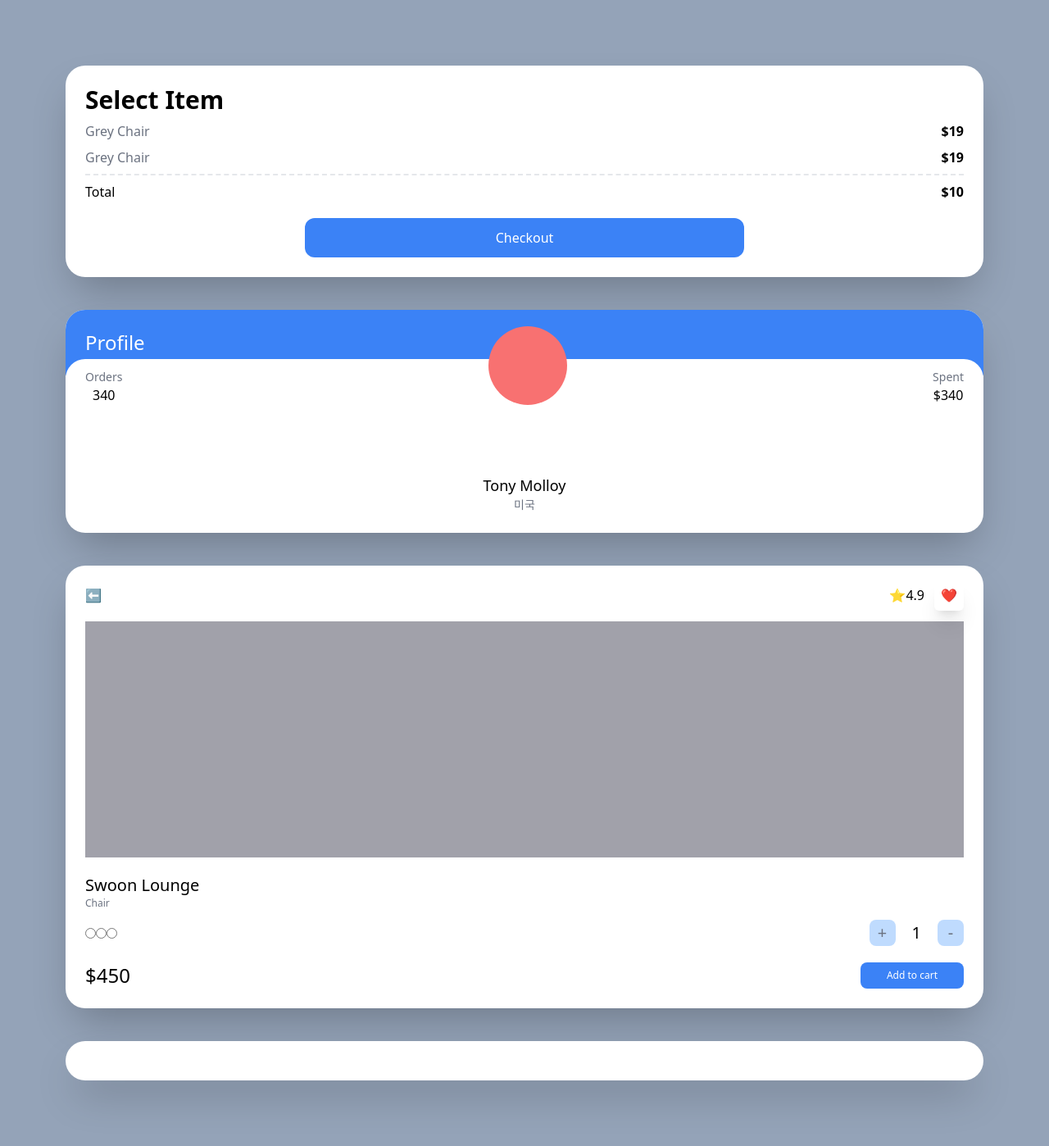
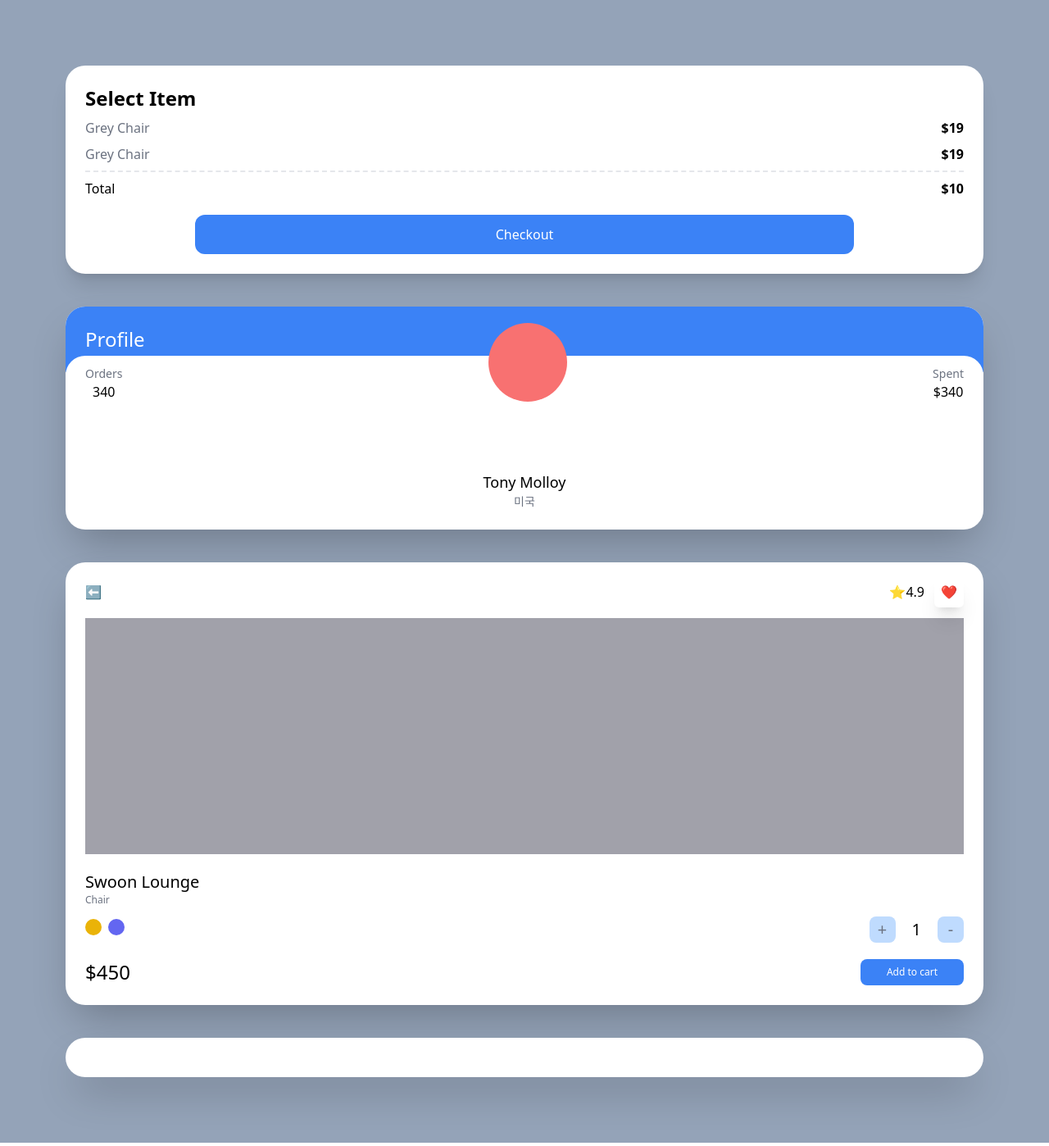
Before and after one commit to css9596/carrot-market, a Next.js app: page / in a window 1280 px wide. Shown: the whole page at 82% size. Built offline with nearby package versions, Linux system fonts and the light colour scheme.

Commit message:
Tailwind Practice Two

```diff
--- a/pages/index.tsx
+++ b/pages/index.tsx
@@ -3,8 +3,8 @@ import type {NextPage} from 'next';
 const Home: NextPage = () => {
     return (
         <div className="bg-slate-400 py-20 px-20 grid gap-10 min-h-screen">
-            <div className="bg-white p-6 rounded-3xl shadow-2xl">
-                <span className="font-semibold text-3xl">Select Item</span>
+            <div className="bg-white p-6 rounded-3xl shadow-xl">
+                <span className="font-semibold text-2xl">Select Item</span>
                 <div className="flex justify-between my-2">
                     <span className="text-gray-500">Grey Chair</span>
                     <span className="font-semibold">$19</span>
@@ -17,7 +17,12 @@ const Home: NextPage = () => {
                     <span>Total</span>
                     <span className="font-semibold">$10</span>
                 </div>
-                <div className="mt-5 bg-blue-500 text-white p-3 text-center rounded-xl w-2/4 mx-auto">Checkout</div>
+                <button
+                    className="mt-5 bg-blue-500 text-white p-3
+                    text-center rounded-xl w-3/4 block mx-auto
+                    hover:bg-teal-500 hover:text-black
+                    active:bg-yellow-500 focus:text-red-500">Checkout
+                </button>
             </div>
             <div className="bg-white overflow-hidden rounded-3xl shadow-2xl">
                 <div className="bg-blue-500 p-6">
@@ -53,25 +58,31 @@ const Home: NextPage = () => {
                         <span className="shadow-xl p-2 rounded-md">❤️</span>
                     </div>
                 </div>
-                <div className="bg-zinc-400 h-72 mb-5" />
+                <div className="bg-zinc-400 h-72 mb-5"/>
                 <div className="flex flex-col text-xl">
                     <span className="font-medium">Swoon Lounge</span>
                     <span className="text-xs text-gray-500">Chair</span>
                     <div className="mt-3 mb-5 flex justify-between items-center">
-                        <div>
-                            <input type="radio"/>
-                            <input type="radio"/>
-                            <input type="radio"/>
+                        <div className="space-x-2">
+                            <button className="w-5 h-5 rounded-full bg-yellow-500"/>
+                            <button className="w-5 h-5 rounded-full bg-indigo-500"/>
+                            <button className="w-5 h-5 rounded-full bg-teal-500-500"/>
                         </div>
                         <div className="flex items-center space-x-5">
-                            <button className="rounded-lg bg-blue-200 flex justify-center items-center aspect-square w-8 text-xl text-gray-500">+</button>
+                            <button
+                                className="rounded-lg bg-blue-200 flex justify-center items-center aspect-square w-8 text-xl text-gray-500">+
+                            </button>
                             <span>1</span>
-                            <button className="rounded-lg bg-blue-200 flex justify-center items-center aspect-square w-8 text-xl text-gray-500">-</button>
+                            <button
+                                className="rounded-lg bg-blue-200 flex justify-center items-center aspect-square w-8 text-xl text-gray-500">-
+                            </button>
                         </div>
                     </div>
                     <div className="flex justify-between items-center">
                         <span className="font-medium text-2xl">$450</span>
-                        <button className="bg-blue-500 py-2 px-8 text-xs text-center text-white rounded-lg">Add to cart</button>
+                        <button className="bg-blue-500 py-2 px-8 text-xs text-center text-white rounded-lg">Add to
+                            cart
+                        </button>
                     </div>
                 </div>
             </div>
```
